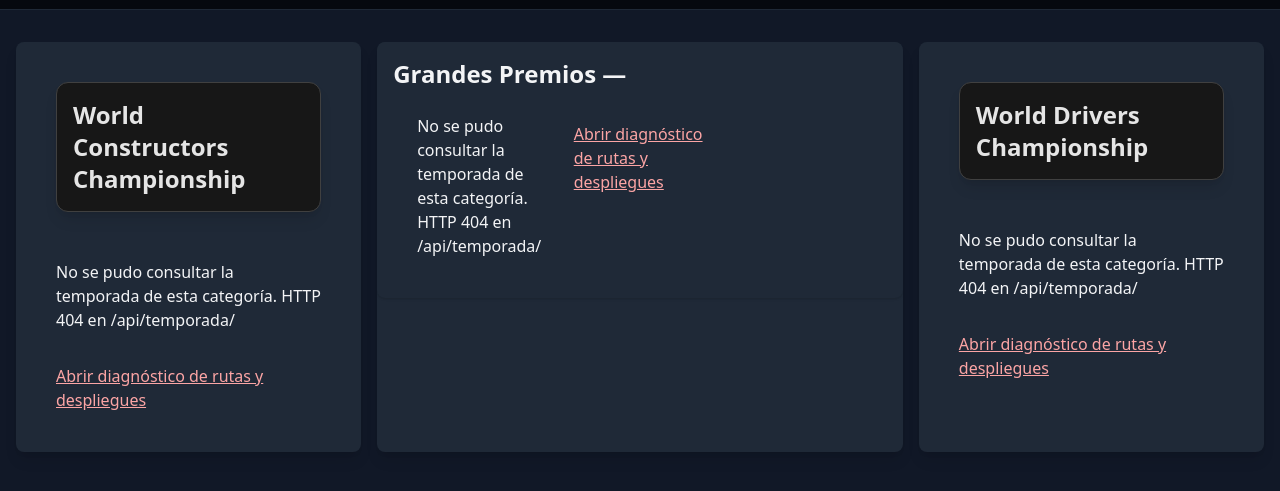
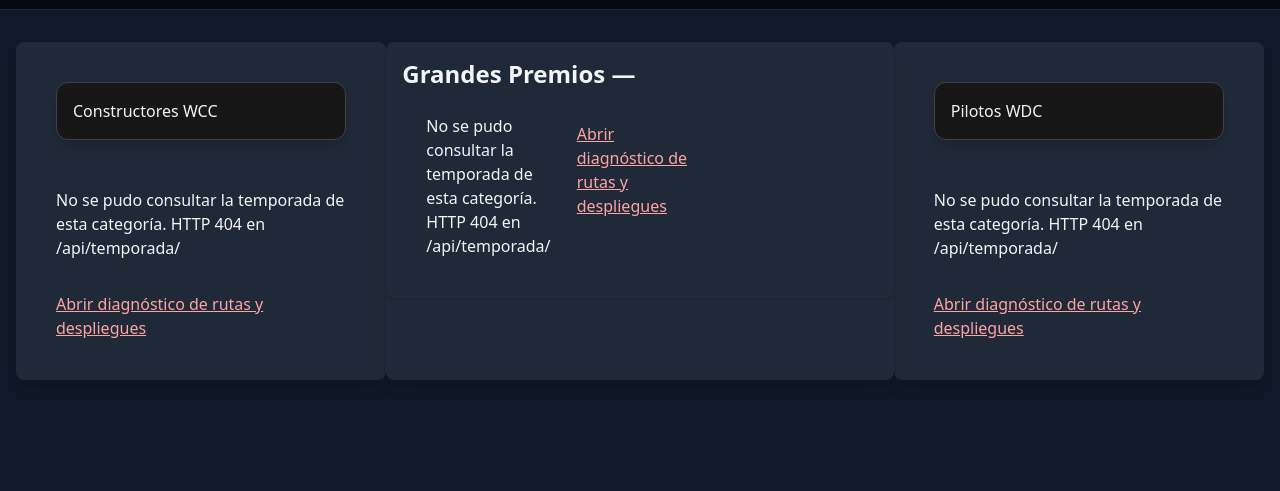
Before and after one commit to DanGarcia963/F1_App, a website: page pages/main.html in a window 1280 px wide. Shown: the part 55-546 px from the top of the page. Drawn offline with nearby package versions, Linux system fonts and the light colour scheme; files that its build step writes are made by us from their sources; no server answers.

Commit message:
fix(ui): stabilize championship card columns and responsive season layout

```diff
--- a/pages/main.html
+++ b/pages/main.html
@@ -73,14 +73,14 @@
 
   <!-- HERO -->
   <main class="min-w-md max-w-full mx-auto px-4 py-8">
-    <div class="grid grid-cols-1 md:grid-cols-3 lg:grid-cols-5 xl:grid-cols-7 2xl:grid-cols-9 gap-4">
+    <div class="grid f1-championship-layout">
       <section id="WDCSection"class="md:col-span-3 lg:col-span-2 lg:col-start-4 lg:row-start-2 xl:col-span-2 xl:col-start-6 xl:row-start-1 2xl:col-span-2 2xl:col-start-8 bg-gray-800 gap-4 p-4 rounded-lg overflow-hidden shadow-lg relative">
         <!-- Campeonato -->
         <div id="infoGridWDC" class="grid grid-cols-1 p-6 items-start">
           <div class="group bg-neutral-900 rounded-xl overflow-hidden shadow-lg border border-neutral-700 transition-all duration-500 cursor-pointer">
             <div class="p-4 flex flex-row items-center gap-4">
               <div class="flex flex-col">
-                <p class="text-2xl max-w-full text-neutral-200 font-semibold">World Drivers Championship</p>
+                <p class="f1-championship-heading">Pilotos <span>WDC</span></p>
               </div>
             </div>
           </div>
@@ -99,7 +99,7 @@
           <div class="group bg-neutral-900 rounded-xl overflow-hidden shadow-lg border border-neutral-700 transition-all duration-500 cursor-pointer">
             <div class="p-4 flex flex-row items-center gap-4">
               <div class="flex flex-col">
-                <p class="text-2xl max-w-full text-neutral-200 font-semibold">World Constructors Championship</p>
+                <p class="f1-championship-heading">Constructores <span>WCC</span></p>
               </div>
             </div>
           </div>
--- a/public/styles/f1-premium.css
+++ b/public/styles/f1-premium.css
@@ -1165,3 +1165,49 @@ body #gpTitle.f1-gp-header-title{
   #gridGPs > * h3{font-size:17px!important;}
   #gridLastWinner.gp-last-winners{scrollbar-gutter:auto;}
 }
+
+/* Championship panels: stable widths, compact rows and readable names. */
+.f1-championship-layout {
+ display:grid!important;grid-template-columns:minmax(260px,1fr) minmax(0,2.15fr) minmax(260px,1fr)!important;
+ grid-template-areas:"constructors races drivers";gap:16px!important;align-items:start!important;width:100%;min-width:0;
+}
+.f1-championship-layout > section {grid-column:auto!important;grid-row:auto!important;min-width:0!important;width:100%;padding:16px!important;}
+.f1-championship-layout > #WCCSection {grid-area:constructors!important;}
+.f1-championship-layout > #WDCSection {grid-area:drivers!important;}
+.f1-championship-layout > #GPSection {grid-area:races!important;}
+.f1-championship-layout :is(#infoGridWDC,#infoGridWCC){padding:0 0 14px!important;display:block!important;}
+.f1-championship-layout :is(#infoGridWDC,#infoGridWCC) > div {border:0!important;background:transparent!important;box-shadow:none!important;}
+.f1-championship-layout :is(#infoGridWDC,#infoGridWCC) > div > div {padding:0!important;}
+.f1-championship-heading {font-size:clamp(16px,1.35vw,20px)!important;line-height:1.25!important;font-weight:750;display:flex;flex-wrap:wrap;align-items:center;gap:7px;margin:0!important;}
+.f1-championship-heading span {font-size:10px;letter-spacing:.09em;color:#aebbc9;border:1px solid #ffffff25;padding:3px 5px;border-radius:4px;}
+.f1-championship-layout :is(#gridWDC,#gridWCC){padding:3px!important;gap:9px!important;grid-auto-rows:auto;max-height:620px!important;scrollbar-width:thin;align-items:stretch!important;scroll-snap-type:none!important;}
+.f1-championship-layout :is(#gridWDC,#gridWCC) > :is(a,div) {width:100%!important;min-width:0!important;height:auto!important;}
+.f1-championship-layout :is(#gridWDC,#gridWCC) > :is(a,div) > div.flex {
+ display:grid!important;grid-template-columns:22px 46px minmax(0,1fr)!important;
+ align-items:center!important;gap:9px!important;padding:10px!important;min-height:70px;width:100%;min-width:0;
+}
+.f1-championship-layout :is(#gridWDC,#gridWCC) > :is(a,div) > div.flex:not(:has(> img, > .f1-list-photo)) {grid-template-columns:22px minmax(0,1fr)!important;}
+.f1-championship-layout :is(#gridWDC,#gridWCC) > :is(a,div) > div.flex > :first-child {width:auto!important;margin:0!important;text-align:center;white-space:nowrap;}
+.f1-championship-layout :is(#gridWDC,#gridWCC) > :is(a,div) > div.flex > :is(img,.f1-list-photo) {
+ width:46px!important;height:46px!important;min-width:0!important;max-width:100%!important;margin:0!important;object-fit:contain!important;
+}
+.f1-championship-layout :is(#gridWDC,#gridWCC) .f1-list-photo img {width:100%!important;height:100%!important;object-fit:contain!important;}
+.f1-championship-layout :is(#gridWDC,#gridWCC) > :is(a,div) > div.flex > div:last-child {width:100%!important;min-width:0!important;gap:3px!important;margin:0!important;padding:0!important;}
+.f1-championship-layout :is(#gridWDC,#gridWCC) > :is(a,div) > div.flex > div:last-child > :is(p,strong,span) {
+ margin:0!important;padding:0!important;font-size:13px!important;line-height:1.35!important;word-break:normal!important;overflow-wrap:break-word!important;hyphens:none!important;white-space:normal!important;
+}
+.f1-championship-layout #GPSection > div > div {padding:0!important;box-shadow:none!important;background:transparent!important;}
+.f1-championship-layout #GPSection h2 {margin:0 0 13px!important;line-height:1.2!important;}
+.f1-championship-layout #gridGPs {grid-template-columns:repeat(auto-fit,minmax(min(100%,180px),1fr))!important;padding:3px!important;align-items:stretch!important;gap:10px!important;max-height:620px!important;scrollbar-width:thin;}
+.f1-championship-layout #gridGPs > * {height:100%!important;align-self:stretch!important;}
+.f1-championship-layout #gridGPs > * > div {padding:12px!important;height:100%;min-width:0;}
+.f1-championship-layout #gridGPs h3 {font-family:inherit!important;font-size:14px!important;line-height:1.35!important;font-weight:750!important;hyphens:none!important;word-break:normal!important;overflow-wrap:break-word!important;}
+@media(max-width:1150px){
+ .f1-championship-layout {grid-template-columns:repeat(2,minmax(0,1fr))!important;grid-template-areas:"races races" "constructors drivers";}
+ .f1-championship-layout #gridGPs {grid-template-columns:repeat(auto-fit,minmax(min(100%,195px),1fr))!important;}
+}
+@media(max-width:600px){
+ .f1-championship-layout {grid-template-columns:minmax(0,1fr)!important;grid-template-areas:"races" "drivers" "constructors";}
+ .f1-championship-layout > section {padding:13px!important;}
+ .f1-championship-layout #gridGPs {grid-template-columns:repeat(auto-fit,minmax(min(100%,145px),1fr))!important;}
+}
```
Also changed, not shown: pages/season.html (+6 -9 lines).
